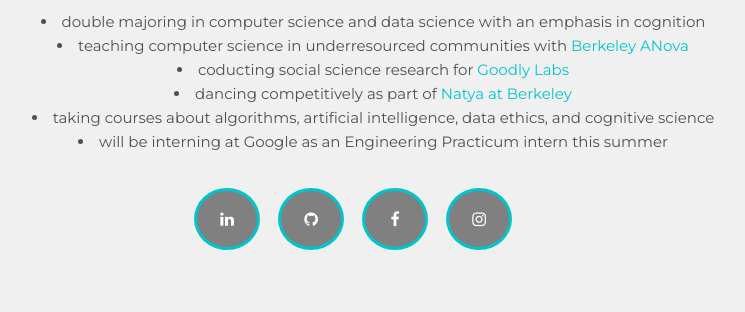
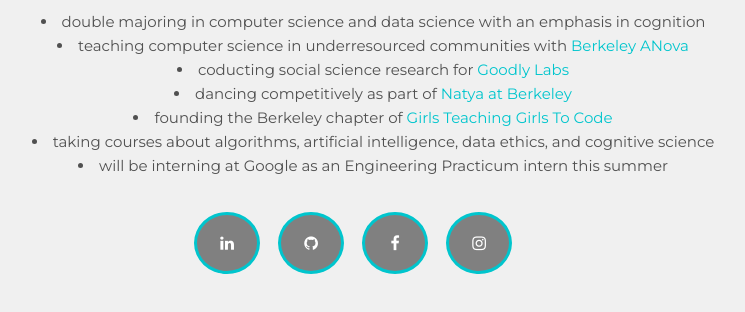
Before and after one commit to pratibha99/pratibha99.github.io, a plain HTML site: page index.html in a window 1280 px wide. Shown: the part 236-548 px from the top of the page, without its empty margins (287-1032 px from the left). Drawn offline with Linux system fonts and the light colour scheme.

Commit message:
added gtgtc

```diff
--- a/index.html
+++ b/index.html
@@ -25,7 +25,8 @@
 				  <li>teaching computer science in underresourced communities with <a class = "orglink" target="_blank" href="https://www.berkeleyanova.org">Berkeley ANova</a></li>
 				  <li>coducting social science research for <a class = "orglink" target="_blank" href="https://goodlylabs.org/">Goodly Labs</a></li>
 				  <li>dancing competitively as part of <a class = "orglink" target="_blank" href="https://www.facebook.com/natyaatberkeley/">Natya at Berkeley</a></li>
-				  <li>taking courses about algorithms, artificial intelligence, data ethics, and cognitive science</li>
+          <li>founding the Berkeley chapter of <a class = "orglink" target="_blank" href="http://www.girlsteachinggirlstocode.org/index.html">Girls Teaching Girls To Code</a></li>
+          <li>taking courses about algorithms, artificial intelligence, data ethics, and cognitive science</li>
 				  <li>will be interning at Google as an Engineering Practicum intern this summer</li>
 				</ul>
 				</div>
```
